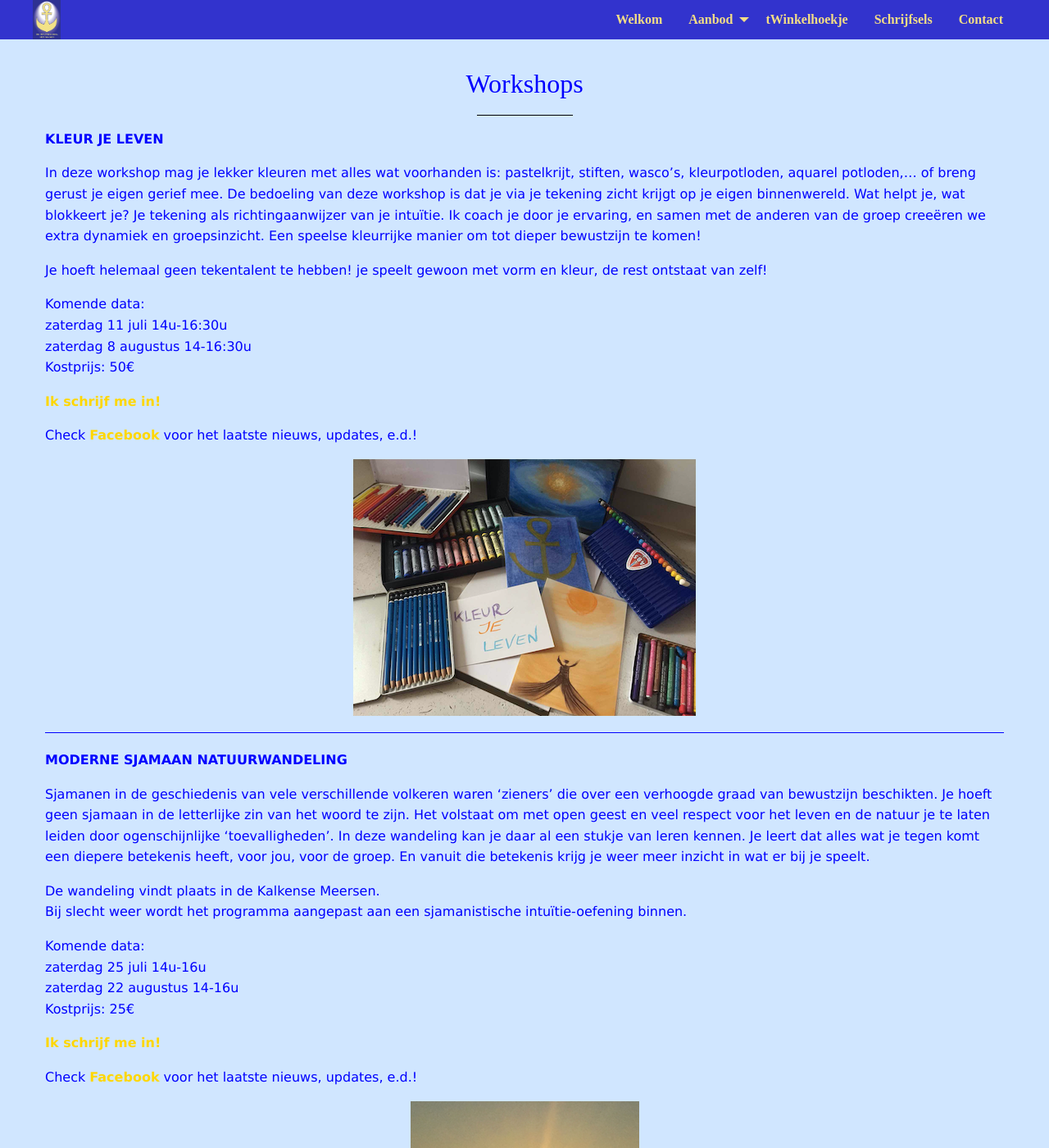
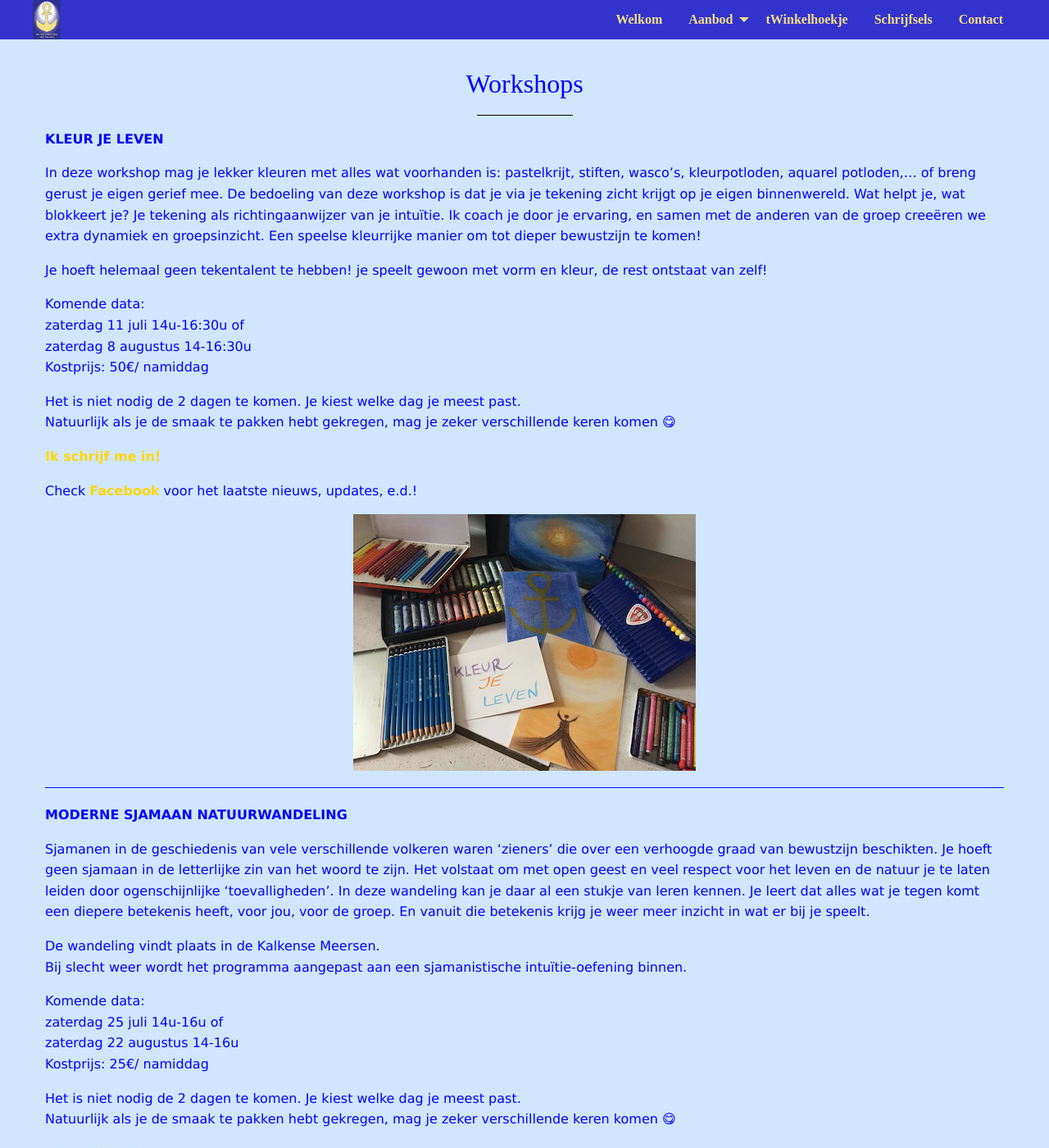
Before and after one commit to ankher/ankher.github.io, a Jekyll site: the page built from workshops.md, in a window 1280 px wide and 1400 px high. Shown: the whole window at 82% size. Built offline with Jekyll 4.4.1, drawn with Linux system fonts in a browser that asks for light colours; nearby versions of some CDN libraries; our own code applies the rules of GitHub Pages for plain Markdown files.

Commit message:
Update workshops.md

```diff
--- a/workshops.md
+++ b/workshops.md
@@ -14,9 +14,12 @@ Een speelse kleurrijke manier om tot dieper bewustzijn te komen!
 Je hoeft helemaal geen tekentalent te hebben! je speelt gewoon met vorm en kleur, de rest ontstaat van zelf!
 
 Komende data:
-zaterdag 11 juli 14u-16:30u
+zaterdag 11 juli 14u-16:30u   of
 zaterdag 8 augustus 14-16:30u
-Kostprijs: 50€
+Kostprijs: 50€/ namiddag
+
+Het is niet nodig de 2 dagen te komen. Je kiest welke dag je meest past.
+Natuurlijk als je de smaak te pakken hebt gekregen, mag je zeker verschillende keren komen 😋
 
 [**Ik schrijf me in!**](mailto:marian@de-intuitieschool.be)
 
@@ -36,9 +39,12 @@ De wandeling vindt plaats in de Kalkense Meersen.
 Bij slecht weer wordt het programma aangepast aan een sjamanistische intuïtie-oefening binnen.
 
 Komende data:
-zaterdag 25 juli 14u-16u
+zaterdag 25 juli 14u-16u   of
 zaterdag 22 augustus 14-16u
-Kostprijs: 25€
+Kostprijs: 25€/ namiddag
+
+Het is niet nodig de 2 dagen te komen. Je kiest welke dag je meest past.
+Natuurlijk als je de smaak te pakken hebt gekregen, mag je zeker verschillende keren komen 😋
 
 [**Ik schrijf me in!**](mailto:marian@de-intuitieschool.be)
 
```
